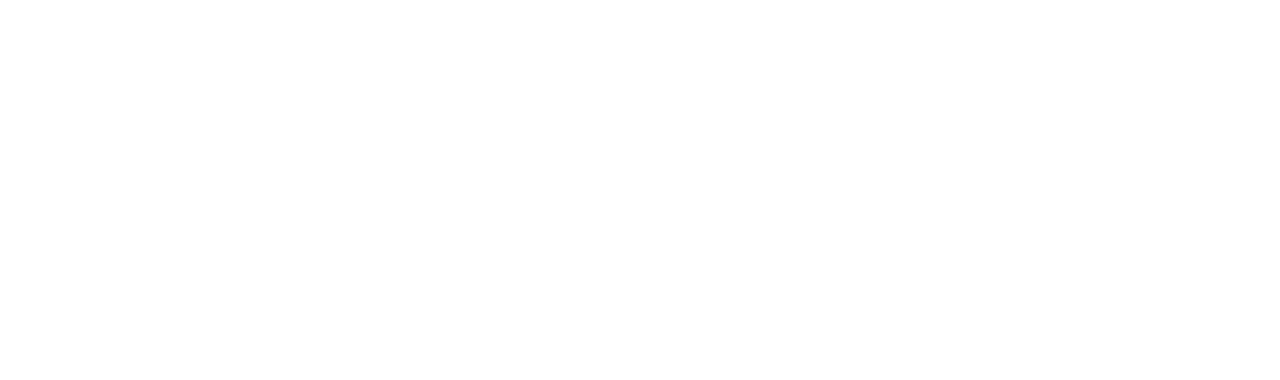
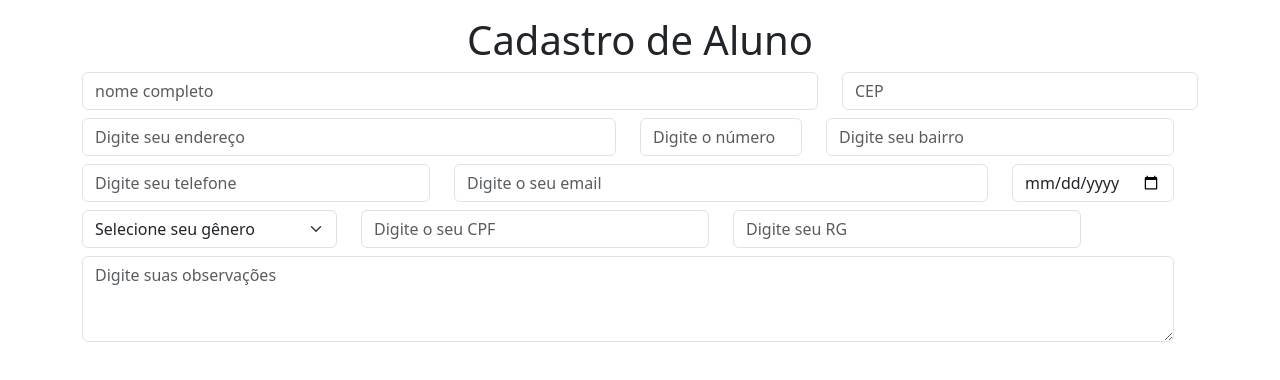
Before and after one commit to brunoribeiro99/primeiro_git_fatec, a plain HTML site: page cadastrarAluno.html in a window 1280 px wide. Drawn offline with nearby package versions, Linux system fonts and the light colour scheme.

Commit message:
Atualizando cadastro.html com boodstrap

```diff
--- a/cadastrarAluno.html
+++ b/cadastrarAluno.html
@@ -3,9 +3,78 @@
 <head>
     <meta charset="UTF-8">
     <meta name="viewport" content="width=device-width, initial-scale=1.0">
-    <title>A</title>
+    <link href="https://cdn.jsdelivr.net/npm/bootstrap@5.3.8/dist/css/bootstrap.min.css" rel="stylesheet" integrity="sha384-sRIl4kxILFvY47J16cr9ZwB07vP4J8+LH7qKQnuqkuIAvNWLzeN8tE5YBujZqJLB" crossorigin="anonymous">
+    <title>Cadastro de Aluno</title>
 </head>
 <body>
+    <div class="container-fluid">
+        <div class="container">
+<h1 class="text-center mt-3">Cadastro de Aluno</h1>
+<div class="row">
+    <form action="#" method="POST">
+     <div class="row">
+        <div class="col-8">
+          <input type="text" class="form-control" placeholder="nome completo" aria-label="nome completo">
+        </div>
+        <div class="col-4">
+          <input type="text" class="form-control" placeholder="CEP" aria-label="CEP">
+
+        </div>
+
+
+      <div class="row mt-2">
+      <div class="col-6">
+
+        <input type="text" class="form-control" id="exampleFormControlInput1" placeholder="Digite seu endereço">
+      </div>
+      <div class="col-2">
+            <input type="text" class="form-control" id="exampleFormControlInput1" placeholder="Digite o número">
+        </div>
+      <div class="col-4">
+        <input type="text" class="form-control" id="exampleFormControlInput1" placeholder="Digite seu bairro">
+      </div>
+        </div>
+
+        <div class="row mt-2">
+      <div class="col-4">
+
+        <input type="text" class="form-control" id="exampleFormControlInput1" placeholder="Digite seu telefone">
+      </div>
+      <div class="col-6">
+            <input type="text" class="form-control" id="exampleFormControlInput1" placeholder="Digite o seu email">
+        </div>
+      <div class="col-2">
+        <input type="date" class="form-control" id="exampleFormControlInput1" placeholder="Digite sua data de nascimento">
+      </div>
+        </div>
+        <div class="row mt-2">
+      <div class="col-3">
+        <select class="form-select" aria-label="Default">
+            <option selected>Selecione seu gênero</option>
+            <option value="1">Masculino</option>
+            <option value="2">Feminino</option>
+            <option value="3">Outro</option>
+          </select>
+      </div>
+      <div class="col-4">
+            <input type="text" class="form-control" id="exampleFormControlInput1" placeholder="Digite o seu CPF">
+        </div>
+      <div class="col-4">
+        <input type="text" class="form-control" id="exampleFormControlInput1" placeholder="Digite seu RG">
+      </div>
+        </div>
+        <div class="row mt-2">
+            <div class="col-12">
+                <textarea class="form-control" rows="3" placeholder="Digite suas observações"></textarea>
+            </div>
+
+    </form>
+  </div>
+</div>
+
+        </div>
+
+        </div>
 
 </body>
 </html>
```
